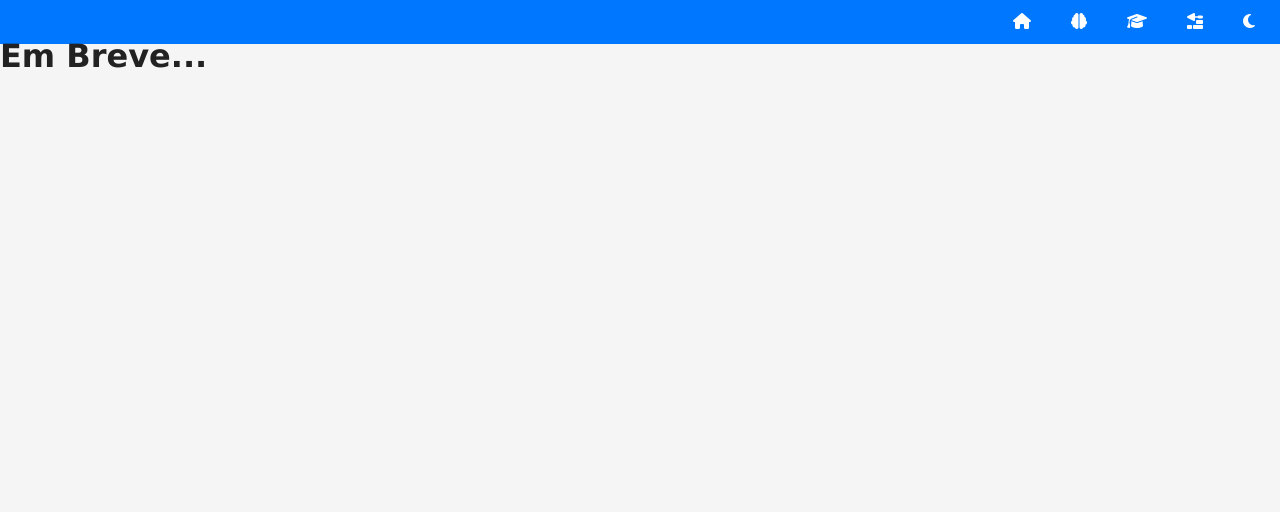
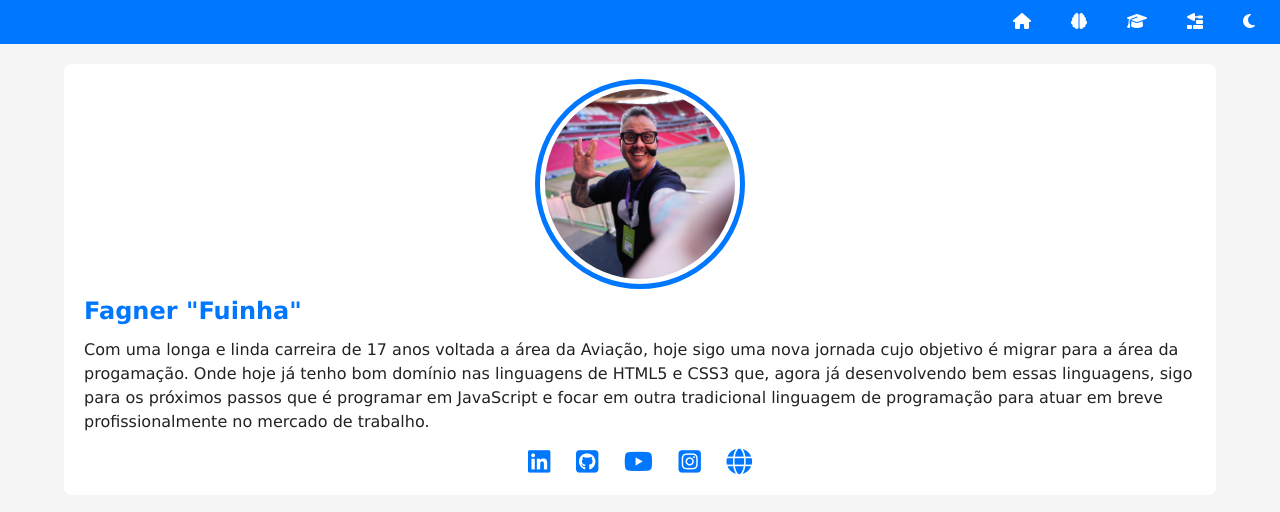
Before and after one commit to FagnerAmorim/projeto-portifolio, a plain HTML site: page index.html in a window 1280 px wide. Drawn offline with Linux system fonts and the light colour scheme.

Commit message:
main completo social

```diff
--- a/estilos/style.css
+++ b/estilos/style.css
@@ -59,3 +59,55 @@ nav#menu a:hover {
   background-color: var(--destaque-inverso);
   color: var(--destaque);
 }
+
+main {
+  display: grid; /*formato de grade para adaptação em celular*/
+  grid-template-columns: auto 90vw auto; /*colunas auto são pequenos espaçamentos para o conteudo nao ficar colado*/
+  gap: 20px;
+  margin-top: 20px; /*espaço para descolamento do header*/
+}
+
+section#ficha {
+  background-color: var(--fundo-card);
+  padding: 20px;/*espaçamento de 20px em torno da imagem*/
+  border-radius: 8px;
+  grid-column: 2; /*propriedade para o conteudo principal ficar no meio da propriedade grid-template-column descrita no conteudo main*/
+}
+
+section#ficha img.foto {
+  width: 200px; /*largura*/
+  aspect-ratio: 1/1; /*aspecto quadrado padrão muda conforme as medidas, é como formatos de uma foto*/
+  object-fit: cover; /*comando para deixar a foto no formato padrão, o item overflow serve para otimizar caso o comando acima não funcionar*/
+  overflow: hidden;
+  border-radius: 50%;
+  border: 5px solid var(--fundo-card);
+  outline: 5px solid var(--destaque);/*segunda borda*/
+  display: block;
+  margin: auto;
+  margin-bottom: 15px;
+}
+
+section#ficha h1 {
+  color: var(--destaque);
+  margin: 15px 0;
+  font-size: 1.5em;
+  text-align: left;
+}
+
+div#social {
+  display: flex;
+  justify-content: center;
+  align-items: center;
+  font-size: 1.6em;
+  gap: 1em;
+  margin-top: 15px;
+}
+
+div#social a {
+  color: var(--destaque);
+  transition: color 0.5s;
+}
+
+div#social a:hover {
+  color: var(--destaque-inverso);
+} /*propriedade a e a:hover para estilizar ao clicar e encostar o mouse e tambem para não alterar a cor apos o clik nas redes sociais*/
--- a/index.html
+++ b/index.html
@@ -20,10 +20,27 @@
             </ul>
 
         </nav>
-    </header><!--lista dos icones classificadas por lista, com ancora para o menu com icones personalizados-->
+    </header><!--icones classificadas por lista, com ancora para o menu com icones personalizados do site fontawesome-->
 
     <main>
-        <h1>Em Breve...</h1>
+        <section id="ficha">
+            <img src="imagens/guanabara-perfil.jpg" alt="fagnerfuinha" class="foto">
+            <h1>Fagner "Fuinha"</h1>
+            <p>
+                Com uma longa e linda carreira de 17 anos voltada a área da Aviação, hoje sigo uma nova jornada cujo objetivo é migrar para a área da progamação. Onde hoje já tenho bom domínio nas linguagens de HTML5 e CSS3 que, agora já desenvolvendo bem essas linguagens, sigo para os próximos passos que é programar em JavaScript e focar em outra tradicional linguagem de programação para atuar em breve profissionalmente no mercado de trabalho.
+            </p>
+            <div id="social">
+                <a href="https://www.linkedin.com/in/fagner-da-silva-amorim-775341276/" target="_blank" rel="nofollow"><i class="fa-brands fa-linkedin"></i></a>
+                <a href="https://github.com/FagnerAmorim" target="_blank" rel="nofollow"><i class="fa-brands fa-square-github"></i></a>
+                <a href="https://www.youtube.com/@fagnerdasilvaamorim9928" target="_blank" rel="nofollow"><i class="fa-brands fa-youtube"></i></a>
+                <a href="https://www.instagram.com/fagnerfuinha/" target="_blank" rel="nofollow"><i class="fa-brands fa-square-instagram"></i></a>
+                <a href="https://www.cursoemvideo.com/" target="_blank" rel="nofollow"><i class="fa-solid fa-globe"></i></a>
+            </div><!--caixa com icones de redes sociais, com id para modelar em css, ha tambem referencia de abrir em outra pagina ao clicar no icone das redes sociais, que tambem são ancoras do fontawesome. -->
+        </section>
+
+        <section id="detalhes">
+
+        </section>
     </main>
 
     <footer>
```
